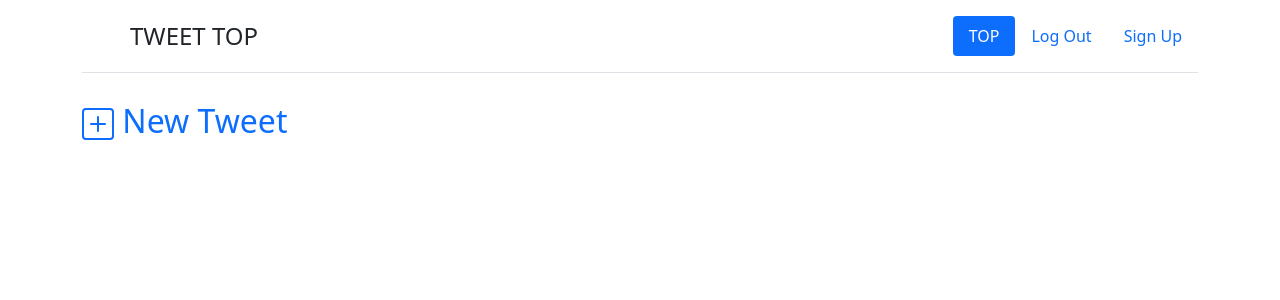
After one commit to shinonome-inc/backend-final-assignment-Fujioka_backend, a Django app: page /tweets/ in a window 1280 px wide. The commit adds this page. Shown: the top 300 px of the page. Run offline with Django 4.2, Linux system fonts and the light colour scheme; the visitor is signed in with stand-in values (Sample User, id 1); data that the repository does not hold is empty.

Commit message:
create new tweet form and detail page.

```diff
--- a/accounts/views.py
+++ b/accounts/views.py
@@ -14,7 +14,7 @@ def signupfunc(request):
             raw_password = form.cleaned_data.get('password1')
             user = authenticate(username=username, password=raw_password)
             login(request, user)
-            return redirect('tweets:test')
+            return redirect('tweets:list')
     else:
         form = CreateForm()
     return render(request, 'accounts/signup.html', {'form': form})
--- a/tweets/templates/tweets/base.html
+++ b/tweets/templates/tweets/base.html
@@ -13,6 +13,21 @@
     {% endblock customcss %}
 
     <title>my site</title>
+    <style>
+        .bd-placeholder-img {
+          font-size: 1.125rem;
+          text-anchor: middle;
+          -webkit-user-select: none;
+          -moz-user-select: none;
+          user-select: none;
+        }
+
+        @media (min-width: 768px) {
+          .bd-placeholder-img-lg {
+            font-size: 3.5rem;
+          }
+        }
+      </style>
   </head>
 
     {% block header %}
--- /dev/null
+++ b/tweets/templates/tweets/header.html
@@ -0,0 +1,20 @@
+{% extends 'tweets/base.html' %}
+
+
+{% block header %}
+<div class="container">
+    <header class="d-flex flex-wrap justify-content-center py-3 mb-4 border-bottom">
+      <a href={%url 'tweets:list' %} class="d-flex align-items-center mb-3 mb-md-0 me-md-auto text-dark text-decoration-none">
+        <svg class="bi me-2" width="40" height="32"><use xlink:href="#bootstrap"/></svg>
+        <span class="fs-4">TWEET TOP</span>
+      </a>
+
+      <ul class="nav nav-pills">
+        <li class="nav-item"><a href={%url 'tweets:list' %} class="nav-link active" aria-current="page">TOP</a></li>
+        {% comment %} <li class="nav-item"><a href={%url 'accounts:profile' user.username%} class="nav-link">Profile</a></li> {% endcomment %}
+        <li class="nav-item"><a href={%url 'welcome:logout'%} class="nav-link">Log Out</a></li>
+        <li class="nav-item"><a href={%url 'accounts:signup'%} class="nav-link">Sign Up</a></li>
+      </ul>
+    </header>
+</div>
+{% endblock header %}
--- /dev/null
+++ b/tweets/templates/tweets/list.html
@@ -0,0 +1,52 @@
+{% extends 'tweets/base.html' %}
+
+{% block header %}
+{% include 'tweets/header.html' %}
+{% endblock header %}
+
+
+{% block content %}
+{% if user.is_authenticated %}
+
+<div class="container">
+    <a href={% url 'tweets:create' %} class="text-decoration-none" tabindex="-1" role="button">
+        <div class="fs-2 mb-3">
+            <svg xmlns="http://www.w3.org/2000/svg" width="32" height="32" fill="currentColor" class="bi bi-plus-square" viewBox="0 0 16 16">
+                <path d="M14 1a1 1 0 0 1 1 1v12a1 1 0 0 1-1 1H2a1 1 0 0 1-1-1V2a1 1 0 0 1 1-1h12zM2 0a2 2 0 0 0-2 2v12a2 2 0 0 0 2 2h12a2 2 0 0 0 2-2V2a2 2 0 0 0-2-2H2z"/>
+                <path d="M8 4a.5.5 0 0 1 .5.5v3h3a.5.5 0 0 1 0 1h-3v3a.5.5 0 0 1-1 0v-3h-3a.5.5 0 0 1 0-1h3v-3A.5.5 0 0 1 8 4z"/>
+            </svg>
+            New Tweet
+        </div>
+    </a>
+        {% for tweet in tweet_list %}
+        <div class="alert alert-light  pt-0 pb-0" role='alert'>
+            {% comment %} <a href={%url 'accounts:profile' tweet.author%} class="nav-link"> {% endcomment %}
+            <a href='#' class="nav-link">
+                <p class="fs-5 text-decoration-none">> {{tweet.author}}</p>
+            </a>
+            <a href={%url 'tweets:detail' tweet.pk %} class="d-flex align-items-center mb-3 mb-md-0 me-md-auto text-dark text-decoration-none">
+               <svg class="bi me-2" width="40" height="32"><use xlink:href="#bootstrap"/></svg>
+                <span class="fs-6 pb-3">{{tweet.text}}</span>
+            </a>
+            <a class='text-decoration-none ms-5' href='#' role="button">
+            {% comment %} <a class='text-decoration-none ms-5' href={% url 'tweets:good' tweet.pk %} role="button"> {% endcomment %}
+                <svg xmlns="http://www.w3.org/2000/svg" width="16" height="16" fill="currentColor" class="bi bi-heart" viewBox="0 0 16 16">
+                    <path d="m8 2.748-.717-.737C5.6.281 2.514.878 1.4 3.053c-.523 1.023-.641 2.5.314 4.385.92 1.815 2.834 3.989 6.286 6.357 3.452-2.368 5.365-4.542 6.286-6.357.955-1.886.838-3.362.314-4.385C13.486.878 10.4.28 8.717 2.01L8 2.748zM8 15C-7.333 4.868 3.279-3.04 7.824 1.143c.06.055.119.112.176.171a3.12 3.12 0 0 1 .176-.17C12.72-3.042 23.333 4.867 8 15z"/>
+                </svg>
+                &nbsp; {{tweet.good}}
+            </a>
+            <a class="text-decoration-none ms-5" href='#' role="button">
+            {% comment %} <a class="text-decoration-none ms-5" href={% url 'tweets:bad' tweet.pk %} role="button"> {% endcomment %}
+                <svg xmlns="http://www.w3.org/2000/svg" width="16" height="16" fill="currentColor" class="bi bi-heartbreak" viewBox="0 0 16 16">
+                    <path fill-rule="evenodd" d="M8.867 14.41c13.308-9.322 4.79-16.563.064-13.824L7 3l1.5 4-2 3L8 15a38.094 38.094 0 0 0 .867-.59Zm-.303-1.01c6.164-4.4 6.91-7.982 6.22-9.921C14.031 1.37 11.447.42 9.587 1.368L8.136 3.18l1.3 3.468a1 1 0 0 1-.104.906l-1.739 2.608.971 3.237Zm-1.25 1.137a36.027 36.027 0 0 1-1.522-1.116C-5.077 4.97 1.842-1.472 6.454.293c.314.12.618.279.904.477L5.5 3 7 7l-1.5 3 1.815 4.537Zm-2.3-3.06C.895 7.797.597 4.875 1.308 3.248c.756-1.73 2.768-2.577 4.456-2.127L4.732 2.36a1 1 0 0 0-.168.991L5.91 6.943l-1.305 2.61a1 1 0 0 0-.034.818l.442 1.106Z"/>
+                </svg>
+            </a>
+            <hr/>
+        </div>
+    {% endfor %}
+
+</div>
+{% else %}
+<a href="{% url 'login' %}">please login</a>
+{% endif %}
+{% endblock content %}
--- a/tweets/urls.py
+++ b/tweets/urls.py
@@ -1,10 +1,11 @@
 from django.urls import path
-from django.views.generic import TemplateView
 
-from tweets.views import testfunc
+from tweets.views import TweetCreate, detailfunc, listfunc
 
 
 app_name = 'tweets'
 urlpatterns = [
-    path('test/', testfunc, name='test'),
+    path('', listfunc, name='list'),
+    path('create/', TweetCreate.as_view(), name='create'),
+    path('detail/<int:pk>', detailfunc, name='detail'),
 ]
--- a/tweets/views.py
+++ b/tweets/views.py
@@ -1,10 +1,29 @@
 from django.contrib.auth.decorators import login_required
-from django.shortcuts import render
+from django.shortcuts import get_object_or_404, render
+from django.urls import reverse_lazy
+from django.views.generic import CreateView
+
+
+from tweets.models import TweetModel
 
 
 @login_required
 def testfunc(request):
     return render(request, 'tweets/test.html')
 
-def commit_test_func(request):
-    pass
+
+@login_required
+def listfunc(request):
+    tweet_list = TweetModel.objects.order_by('created_date').reverse().all()
+    return render(request, 'tweets/list.html', {'tweet_list': tweet_list})
+
+class TweetCreate(CreateView):
+    model = TweetModel
+    template_name = 'tweets/create.html'
+    fields = ('text', 'author')
+    success_url = reverse_lazy('tweets:list')
+
+@login_required
+def detailfunc(request, pk):
+    tweet = get_object_or_404(TweetModel, pk=pk)
+    return render(request, 'tweets/detail.html', {'tweet': tweet})
--- a/welcome/views.py
+++ b/welcome/views.py
@@ -18,7 +18,7 @@ def loginfunc(request):
         user = authenticate(request, username=username, password=password)
         if user is not None:
             login(request, user)
-            return redirect('tweets:test')
+            return redirect('tweets:list')
         else:
             return render(request, 'welcome/login.html', {'error': 'This user is not exitst. Please try anothor name or passwrod.'})
 
```
Also changed, not shown: accounts/tests.py (+5 -5 lines), tweets/models.py (+13 -0 lines), tweets/templates/tweets/create.html (added, +26 -0 lines), tweets/templates/tweets/detail.html (added, +41 -0 lines), tweets/tests.py (+43 -6 lines), tweets/migrations/0003_initial.py (added).
